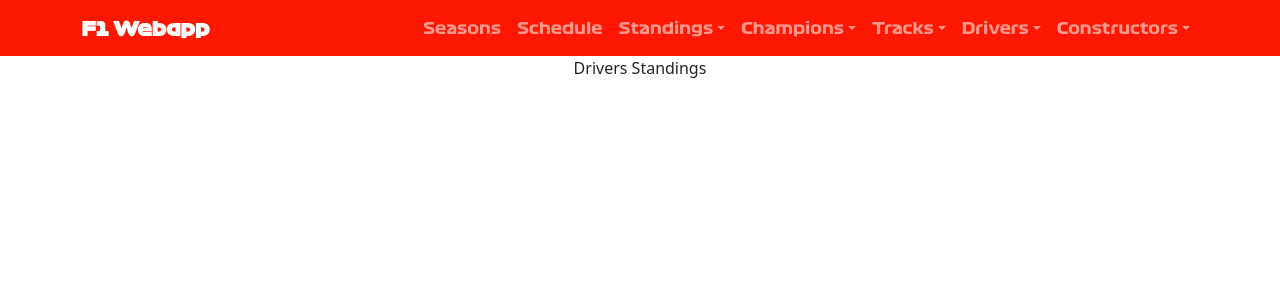
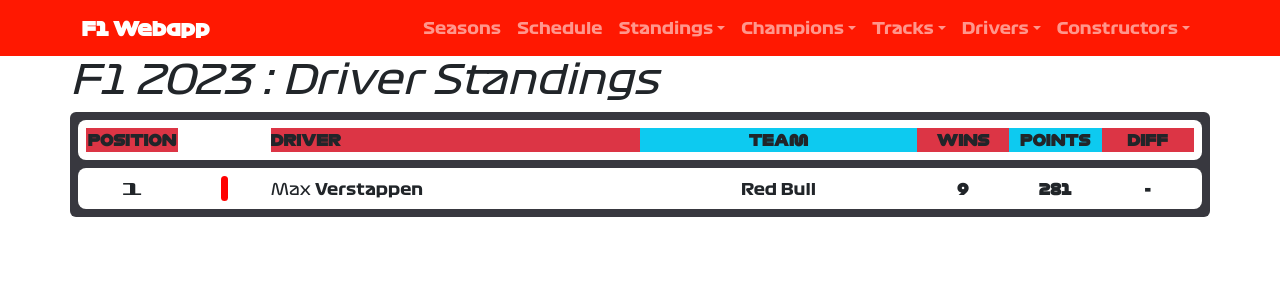
Before and after one commit to David-SDA/f1_webapp, a React (Create React App) app: page /driversStandings in a window 1280 px wide. Shown: the top 300 px of the page. Built offline with nearby package versions, Linux system fonts and the light colour scheme.

Commit message:
Début du style de la page classement pilote

```diff
--- a/src/App.jsx
+++ b/src/App.jsx
@@ -11,7 +11,7 @@ import TopNavBar from './components/TopNavBar';
 import HomePage from './components/HomePage';
 import SchedulePage from './components/schedule/SchedulePageContainer';
 import RoundResultsPage from './components/raceResults/RoundResultsPage';
-import DriversStandingsPage from './components/DriversStandingsPage';
+import DriversStandingsPage from './components/standings/drivers/DriversStandingsPage';
 import ConstructorsStandingsPage from './components/ConstructorsStandingsPage';
 import DriverChampionsPage from './components/DriverChampionsPage';
 import ConstructorChampionsPage from './components/ConstructorChampionsPage';
--- a/src/components/DriversStandingsPage.jsx
+++ /dev/null
@@ -1,9 +0,0 @@
-import React from 'react';
-
-export default function DriversStandingsPage() {
-    return (
-        <div>
-            <p>Drivers Standings</p>
-        </div>
-    );
-}
--- /dev/null
+++ b/src/components/standings/drivers/DriversStandingsPage.jsx
@@ -0,0 +1,106 @@
+import React from "react";
+
+import { Col, Container, Row } from "react-bootstrap";
+
+export default function DriversStandingsPage() {
+    const MyBar = {
+        width: 7,
+        height: 25,
+        backgroundColor: "red",
+    };
+
+    const textRegular = {
+        fontFamily: "Formula1-Regular",
+        letterSpacing: "0.0005rem",
+    };
+
+    const textBold = {
+        fontFamily: "Formula1-Bold",
+        letterSpacing: "0.0005rem",
+    }
+
+    const textBlack = {
+        fontFamily: "Formula1-Black",
+        letterSpacing: "0.0005rem",
+    };
+
+    const textWide = {
+        fontFamily: "Formula1-Wide",
+        letterSpacing: "0.0005rem",
+    }
+
+    return (
+        <Container className="p-0">
+            <h1 className="fst-italic" style={{fontFamily: "Formula1-Regular"}}>F1 2023 : Driver Standings</h1>
+            <Container className="rounded p-1" style={{backgroundColor: "#38383f"}}>
+                <Row className="d-flex flex-nowrap flex-row justify-content-around align-items-center bg-white m-1 p-1 p-sm-2 rounded-3">
+                    <Col className="p-0 bg-danger" sm={1} md={1} lg={1}>
+                        <p className="m-0 text-center d-none d-lg-block" style={textBlack}>
+                            POSITION
+                        </p>
+                        <p className="m-0 text-center d-block d-lg-none" style={textBlack}>
+                            POS
+                        </p>
+                    </Col>
+                    <Col xs={2} sm={1} md={1} lg={1}>
+                    </Col>
+                    <Col className="p-0 bg-danger" sm={4} md={4} lg={4}>
+                        <p className="m-0" style={textBlack}>
+                            DRIVER
+                        </p>
+                    </Col>
+                    <Col className="p-0 bg-info" sm={3} md={3} lg={3}>
+                        <p className="m-0 text-center" style={textBlack}>
+                            TEAM
+                        </p>
+                    </Col>
+                    <Col className="p-0 bg-danger" sm={1} md={1} lg={1}>
+                        <p className="m-0 text-center" style={textBlack}>
+                            WINS
+                        </p>
+                    </Col>
+                    <Col className="p-0 bg-info" sm={1} md={1} lg={1}>
+                        <p className="m-0 text-center d-none d-lg-block" style={textBlack}>
+                            POINTS
+                        </p>
+                        <p className="m-0 text-center d-block d-lg-none" style={textBlack}>
+                            PTS
+                        </p>
+                    </Col>
+                    <Col className="p-0 bg-danger" sm={1} md={1} lg={1}>
+                        <p className="m-0 text-center" style={textBlack}>
+                            DIFF
+                        </p>
+                    </Col>
+                </Row>
+                <Row className="d-flex flex-nowrap flex-row justify-content-around align-items-center bg-white m-1 mt-2 p-1 p-sm-2 rounded-3">
+                    <Col className="p-0" sm={1} md={1} lg={1}>
+                        <p className="m-0 text-center" style={textWide}>
+                            1
+                        </p>
+                    </Col>
+                    <Col className="d-flex flex-row justify-content-center align-items-center" xs={2} sm={1} md={1} lg={1}>
+                        <div className="rounded-3" style={MyBar}></div>
+                    </Col>
+                    <Col className="p-0" sm={4} md={4} lg={4}>
+                        <p className="m-0 d-none d-sm-block" style={textBold}>
+                            <span className="d-none d-md-inline" style={textRegular}>Max </span>
+                            Verstappen</p>
+                    </Col>
+                    <Col className="p-0" sm={3} md={3} lg={3}>
+                        <p className="m-0 text-center" style={textBold}>Red Bull</p>
+                    </Col>
+                    <Col className="p-0" sm={1} md={1} lg={1}>
+                        <p className="m-0 text-center" style={textBlack}>9</p>
+                    </Col>
+                    <Col className="p-0" sm={1} md={1} lg={1}>
+                        <p className="m-0 text-center" style={textBlack}>281</p>
+                    </Col>
+                    <Col className="p-0" sm={1} md={1} lg={1}>
+                        <p className="m-0 text-center" style={textBlack}>-</p>
+                    </Col>
+                </Row>
+            </Container>
+        </Container>
+    );
+}
```
